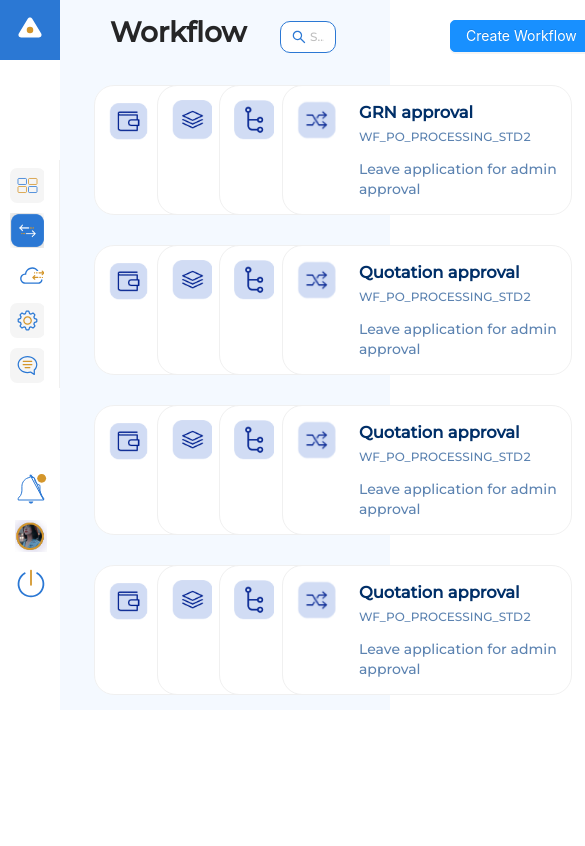
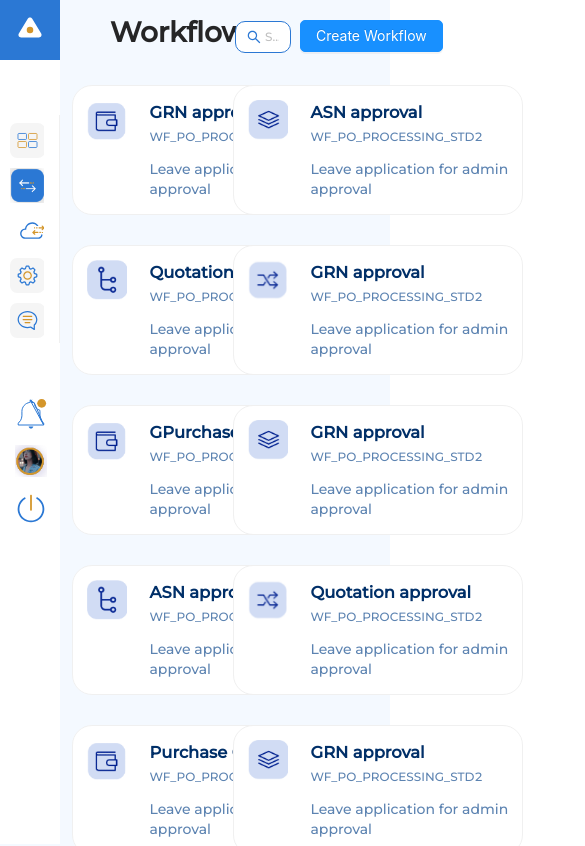
Before and after one commit to Manikandan610/CardHover, a React (Create React App) app: page / in a window 390 px wide. Shown: the top 846 px of the page, 585 px wide, since content can reach past the window. Built offline with nearby package versions, Linux system fonts and the light colour scheme.

Commit message:
Try Responsive

```diff
--- a/src/Components/Dashboard/Header.tsx
+++ b/src/Components/Dashboard/Header.tsx
@@ -5,7 +5,7 @@ import { LoadingOutlined, PlusOutlined } from '@ant-design/icons';
 import { message, Upload } from 'antd';
 import type { UploadChangeParam } from 'antd/es/upload';
 import type { RcFile, UploadFile, UploadProps } from 'antd/es/upload/interface';
-import { AnyAaaaRecord } from 'dns';
+//import { AnyAaaaRecord } from 'dns';
 
 const { Header } = Layout;
 const { TextArea } = Input;
@@ -45,7 +45,7 @@ function HeaderPart() {
       //console.log('hai ');
       //let employeeDetail= JSON.parse(`${localStorage.getItem('employeeDetail')}`);
 
-      let payload:any ={
+      let payload ={
         name:employeeName,
         designation:empdesignation,
         employedetails:employeedetails
--- a/src/Components/Dashboard/Sidebar.css
+++ b/src/Components/Dashboard/Sidebar.css
@@ -53,7 +53,9 @@
   margin-left: 70px;
 }
 .headright{
-  margin-left: 150px;
+  float: right;
+  margin-right: 30px;
+  /* margin-left: 150px; */
   border-radius: 5px;
 }
 .ant-layout {
@@ -300,3 +302,33 @@
 .modalfield .inputTextarea{
   width: 230px !important;
 }
+
+
+
+@media screen and (max-width: 1024px){
+.contentGrid {
+  grid-template-columns: 33.3% 33.3% 33.3%;
+  margin: 0 0px 0 68px;
+}
+.headright {
+    margin-right: 0px;
+}
+.midicon {
+  margin-top: 55px;
+}
+.boticon {
+  margin: 40px 15px;
+}
+}
+@media screen  and (max-width: 768px){
+  .contentGrid {
+    grid-template-columns: 50% 50%;
+    margin: 0 0px 0 68px;
+  }
+  .ant-input-affix-wrapper {
+    margin-left: 75px !important;
+  }
+  .ant-btn-primary {
+    float: left;
+}
+}
```
